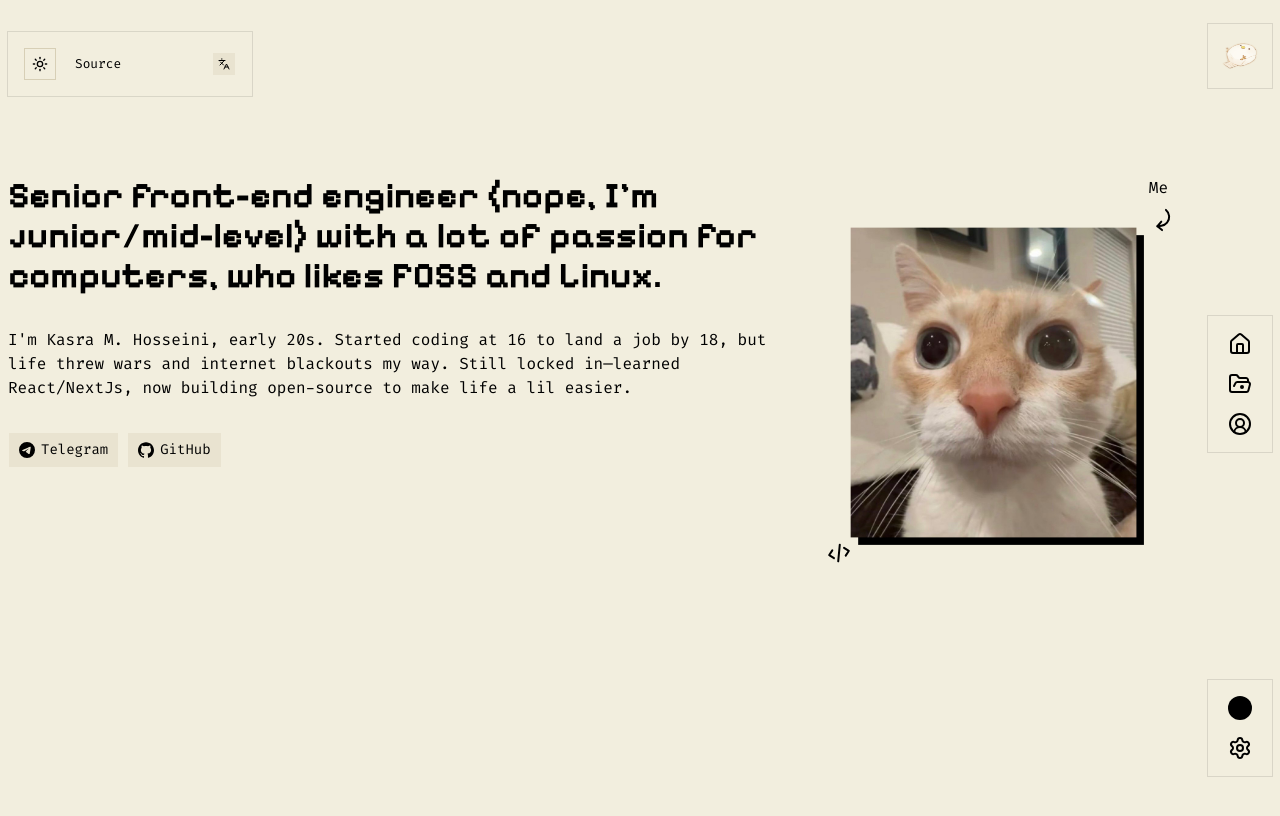
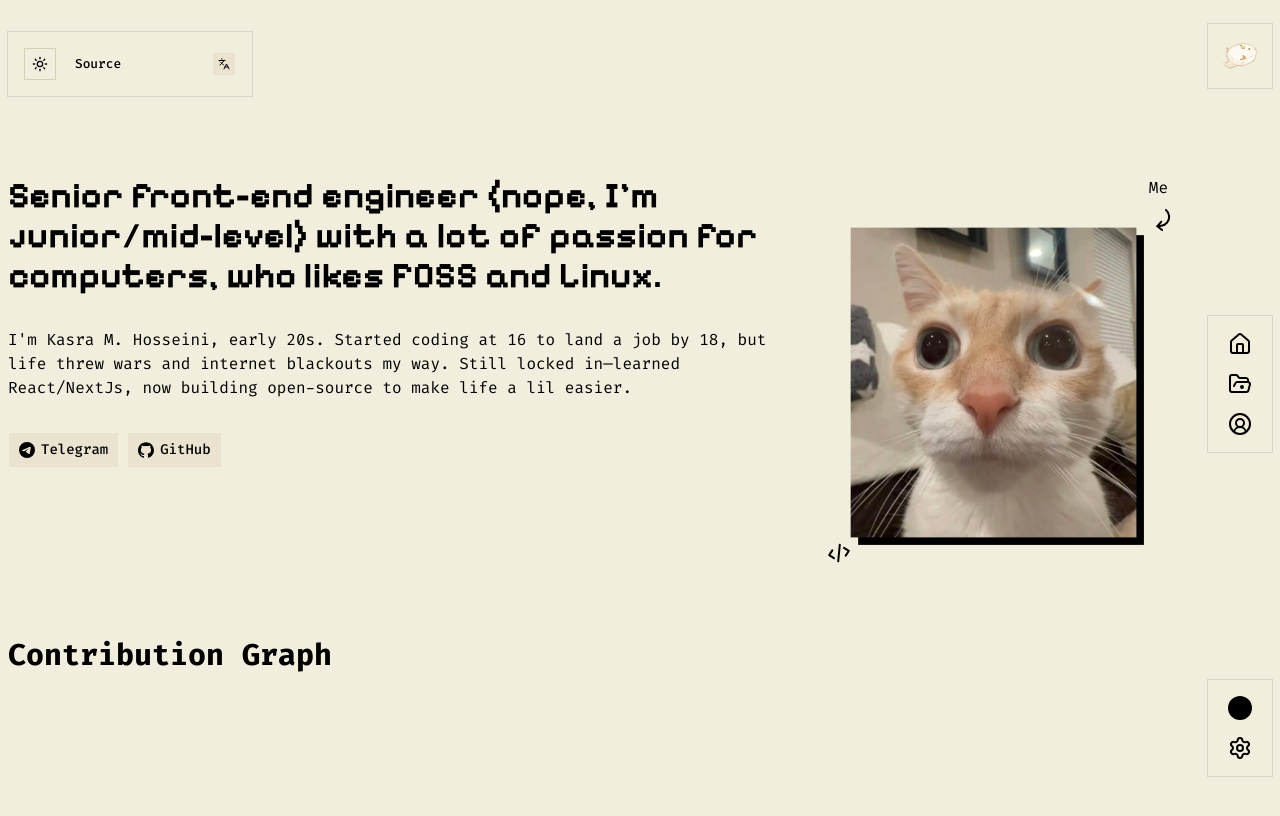
Before and after one commit to noonefr69/nooneportfolio, a Next.js app: page / in a window 1280 px wide. Shown: the top 816 px of the page. Built offline with nearby package versions, Linux system fonts and the light colour scheme; grey boxes are pictures that could not be loaded.

Commit message:
add fira code from google font

```diff
--- a/src/app/globals.css
+++ b/src/app/globals.css
@@ -200,12 +200,3 @@
 * {
     border-radius: 0px !important;
 }
-
-@font-face {
-    font-family: Fira-Code;
-    src: url("/fonts/FiraCode-Regular.ttf");
-}
-
-@theme {
-    --font-fira: Fira-Code, "sans-serif";
-}
--- a/src/app/layout.tsx
+++ b/src/app/layout.tsx
@@ -1,27 +1,27 @@
 import type { Metadata } from "next";
+import { Fira_Code } from "next/font/google";
 import "./globals.css";
-// import { Geist } from "next/font/google";
-// import { cn } from "@/lib/utils";
 import AsideNav from "@/components/navigation/aside-nav";
 import { TooltipProvider } from "@/components/ui/tooltip";
 import { ThemeProvider } from "@/components/theme-provider";
-
-// const geist = Geist({ subsets: ["latin"], variable: "--font-sans" });
 
 export const metadata: Metadata = {
   title: "Create Next App",
   description: "Generated by create next app",
 };
 
+const firaCode = Fira_Code({
+  subsets: ["latin"],
+});
+
 export default function RootLayout({ children }: LayoutProps<"/">) {
   return (
     <html
       lang="en"
-      // className={cn("h-full", "font-sans", geist.variable)}
-      className="h-full"
+      className={`h-full ${firaCode.className}`}
       suppressHydrationWarning
     >
-      <body className="min-h-full flex flex-col font-fira">
+      <body className="min-h-full flex flex-col ">
         <ThemeProvider
           attribute="class"
           defaultTheme="system"
--- a/src/app/page.tsx
+++ b/src/app/page.tsx
@@ -7,12 +7,9 @@ export default function Home() {
       <LilNavigator />
       <HeroSection />
 
-      {/*<Image
-        src="https://ghchart.rshah.org/noonefr69"
-        alt="github action chart"
-        width={1980}
-        height={1080}
-      />*/}
+      <section className="mt-8">
+        <h1 className="lg:text-3xl font-extrabold">Contribution Graph</h1>
+      </section>
     </div>
   );
 }
```
